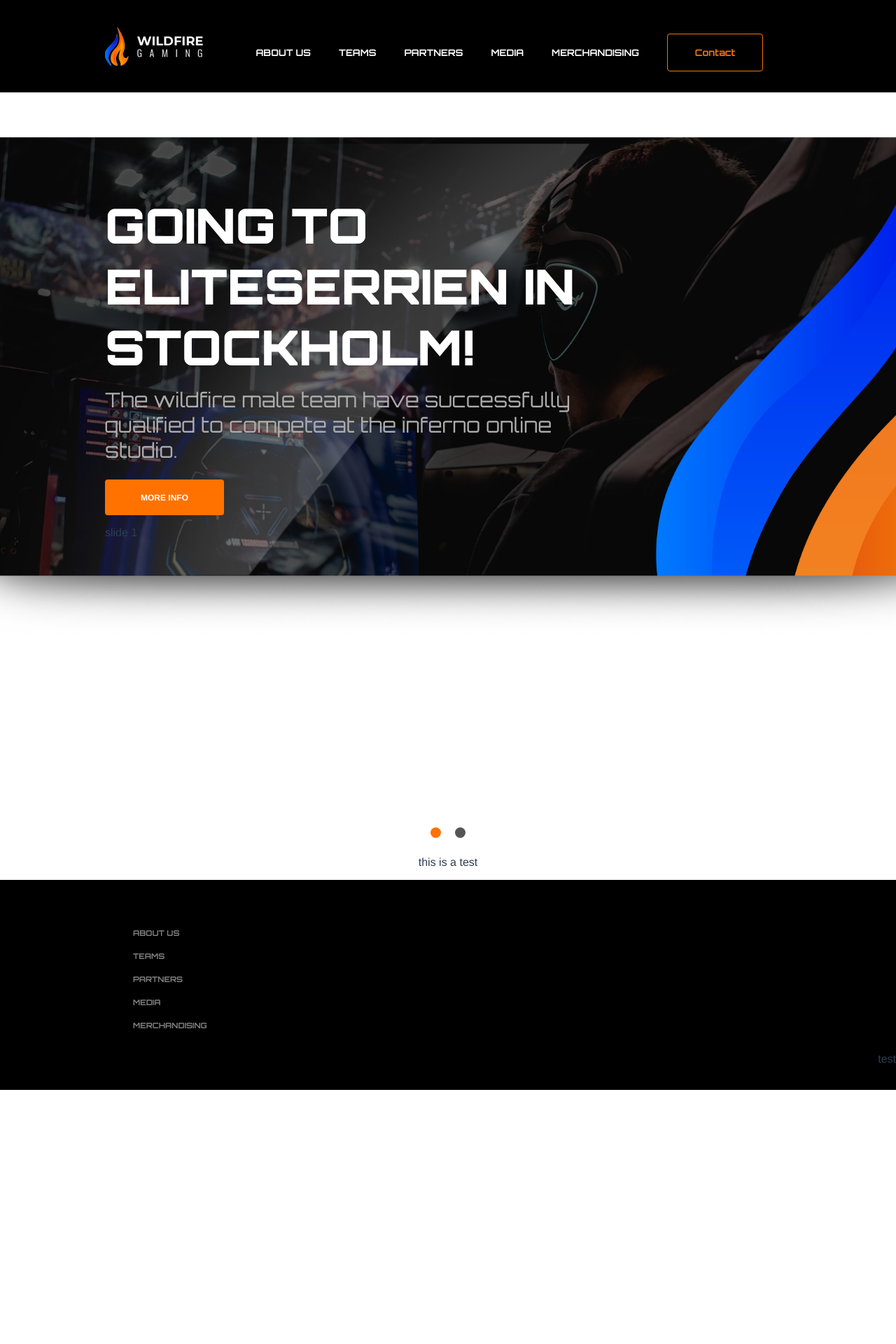
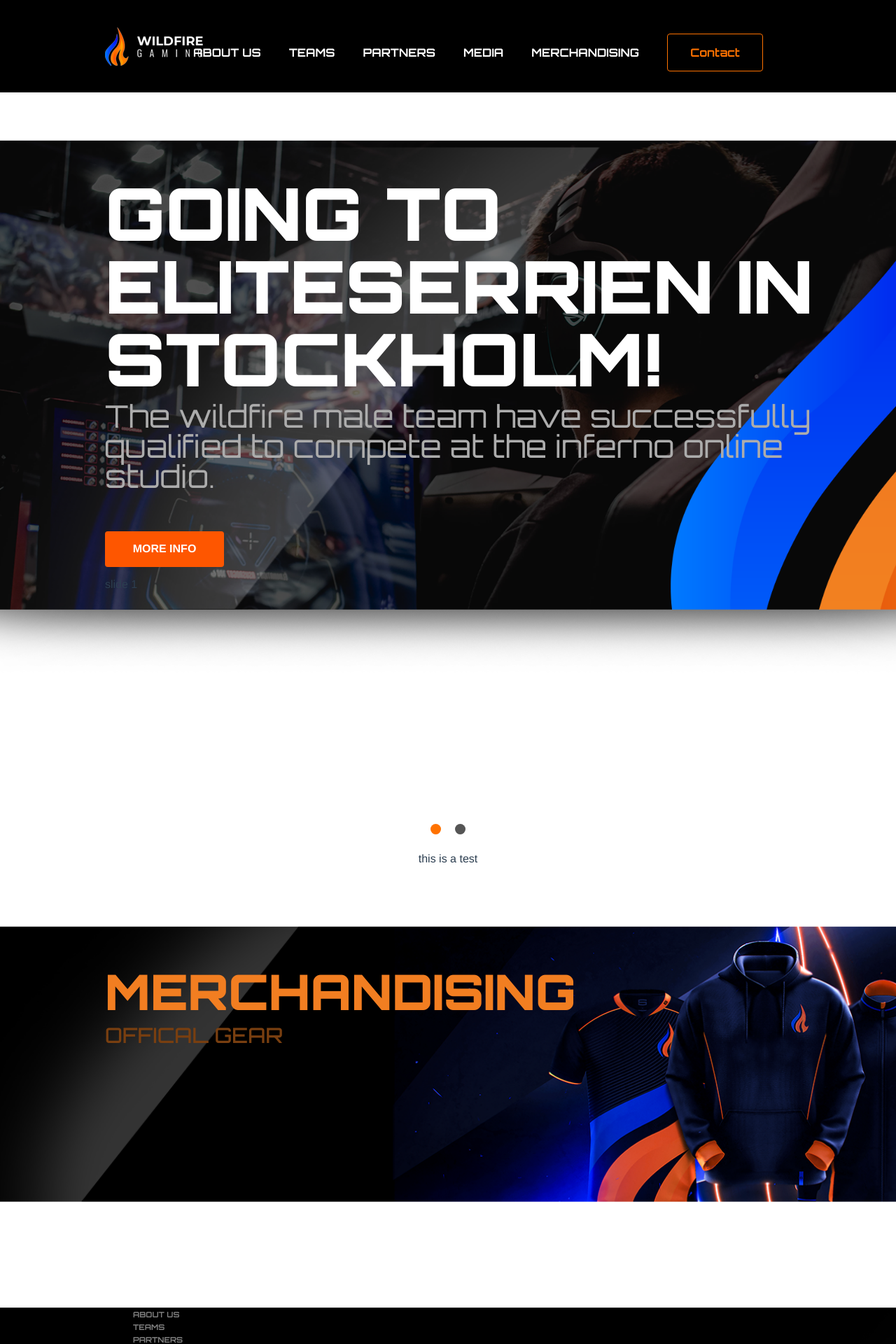
Before and after one commit to MaestroMediaGroupBV/wildfire.gg, a Vue app: page / in a window 1280 px wide. Shown: the top 1920 px of the page at 70% size. Before the commit the page ends 1557 px from the top, so only its background shows below. Built offline with nearby package versions, Linux system fonts and the light colour scheme.

Commit message:
Add updates

```diff
--- a/public/index.html
+++ b/public/index.html
@@ -1,15 +1,20 @@
 <!DOCTYPE html>
 <html lang="en">
   <head>
-    <meta charset="utf-8">
-    <meta http-equiv="X-UA-Compatible" content="IE=edge">
-    <meta name="viewport" content="width=device-width,initial-scale=1.0">
-    <link rel="icon" href="<%= BASE_URL %>favicon.ico">
-    <title>vue-sitefront</title>
+    <meta charset="utf-8" />
+    <meta http-equiv="X-UA-Compatible" content="IE=edge" />
+    <meta name="viewport" content="width=device-width,initial-scale=1.0" />
+    <link rel="icon" href="<%= BASE_URL %>favicon.ico" />
+    <title>
+      Wildfire - Get in the game - Join the legacy and build your talent
+    </title>
   </head>
   <body>
     <noscript>
-      <strong>We're sorry but vue-sitefront doesn't work properly without JavaScript enabled. Please enable it to continue.</strong>
+      <strong
+        >We're sorry but wildfire.gg doesn't work properly without JavaScript
+        enabled. Please enable it to continue.</strong
+      >
     </noscript>
     <div id="app"></div>
     <!-- built files will be auto injected -->
--- a/src/components/Footer.vue
+++ b/src/components/Footer.vue
@@ -37,10 +37,9 @@ export default {
 
 <style lang="scss" scoped>
 .footer {
-  background-color: black;
-
-  width: 100%;
-  height: 300px;
+  background-image: url("../assets/images/footer.png");
+  background-repeat: no-repeat;
+  height: 205px;
 }
 
 .footerNav {
@@ -53,7 +52,6 @@ export default {
   }
   ul li {
     list-style: none;
-    padding-bottom: 15px;
   }
 
   ul li a:hover {
@@ -65,6 +63,5 @@ export default {
   text-align: right;
 }
 .container {
-  padding-top: 50px;
 }
 </style>
--- a/src/components/HeroSlider.vue
+++ b/src/components/HeroSlider.vue
@@ -9,7 +9,7 @@
       pagination-active-color="#ff7200"
       pagination-color="#555555"
       paginationSize="15"
-      paginationPosition="bottom"
+      paginationPosition="bottom-overlay"
     >
       <slide class="slide">
         <div class="hero-container">
@@ -44,7 +44,7 @@ export default {
   background-position: center;
   background-repeat: no-repeat;
   background-image: url("../assets/images/slider.png");
-  height: 1000px;
+  height: 1070px;
 }
 
 .slide2 {
@@ -55,27 +55,28 @@ export default {
   height: 1000px;
 }
 .hero-container {
-  max-width: 1000px;
+  max-width: 1200px;
   text-align: left;
   padding-left: 150px;
-  padding-top: 100px;
+  padding-top: 50px;
 }
 .hero-title {
   @include heroTitle;
-  max-width: 700px;
-  margin-bottom: -10px;
+  max-width: 1100px;
 }
 
 .hero-sub-title {
   @include heroSubTitle;
-  max-width: 750px;
+  max-width: 1200px;
+  margin-top: -60px;
+  padding-bottom: 20px;
 }
 button {
   @include heroButton;
   width: 170px;
   height: 51px;
-  border: solid $orange 0px;
+  border: solid $hero-btn 0px;
   border-radius: 4px;
-  background-color: $orange;
+  background-color: $hero-btn;
 }
 </style>
--- /dev/null
+++ b/src/components/StoreBanner.vue
@@ -0,0 +1,40 @@
+<template>
+  <div>
+    <div class="store-banner">
+      <div class="store-container">
+        <div class="store-title">MERCHANDISING</div>
+        <div class="store-sub-title">OFFICAL GEAR</div>
+      </div>
+    </div>
+  </div>
+</template>
+
+<script>
+export default {
+  name: "StoreBanner"
+};
+</script>
+
+<style lang="scss" scoped>
+.store-banner {
+  background-size: cover;
+  background-position: center;
+  background-repeat: no-repeat;
+  background-image: url("../assets/images/store-banner.png");
+  height: 600px;
+}
+
+.store-container {
+  padding-top: 120px;
+  padding-left: 150px;
+  text-align: left;
+}
+
+.store-title {
+  @include storeTitle;
+}
+
+.store-sub-title {
+  @include storeSubTitle;
+}
+</style>
--- a/src/global-styles/colors.scss
+++ b/src/global-styles/colors.scss
@@ -10,3 +10,8 @@ $grey-pagenation: #555555;
 $orange-pagenation-active: #ff7200;
 
 $hero-sub-title: #acacac;
+$hero-btn: #fe5600;
+// Store banner/cta colors
+
+$orange-cta-title: #f27e21;
+$brown-cta-sub-title: #793f10;
--- a/src/global-styles/typography.scss
+++ b/src/global-styles/typography.scss
@@ -6,7 +6,7 @@
 }
 
 @mixin headerLink($color: $white) {
-  font-size: 13px;
+  font-size: 16px;
   font-family: "Orbitron", sans-serif;
   font-weight: 700;
   color: $color;
@@ -22,22 +22,40 @@
 // Hero
 
 @mixin heroTitle($color: $white) {
-  font-size: 69px;
+  font-size: 104px;
+  line-height: 104px;
   font-family: "Orbitron", sans-serif;
   font-weight: 900;
   color: $color;
 }
 
 @mixin heroSubTitle($color: $hero-sub-title) {
-  font-size: 29px;
+  font-size: 44px;
+  line-height: 43px;
   font-family: "Orbitron", sans-serif;
   font-weight: 400;
   color: $color;
 }
 
 @mixin heroButton($color: $white) {
-  font-size: 12px;
+  font-size: 16px;
   font-family: Helvetica, sans-serif;
   font-weight: 700;
   color: $color;
 }
+
+//Store Banner/CTA
+
+@mixin storeTitle($color: $orange-cta-title) {
+  font-size: 70px;
+  font-family: "Orbitron", sans-serif;
+  font-weight: 900;
+  color: $color;
+}
+
+@mixin storeSubTitle($color: $brown-cta-sub-title) {
+  font-size: 30px;
+  font-family: "Orbitron", sans-serif;
+  font-weight: 500;
+  color: $color;
+}
--- a/src/views/Home.vue
+++ b/src/views/Home.vue
@@ -2,7 +2,9 @@
   <div class="home">
     <Header/>
     <heroSlider/>
+
     <p>this is a test</p>
+    <StoreBanner/>
     <Footer/>
   </div>
 </template>
@@ -12,12 +14,14 @@
 import Footer from "@/components/Footer.vue";
 import Header from "@/components/Header.vue";
 import HeroSlider from "@/components/HeroSlider.vue";
+import StoreBanner from "@/components/StoreBanner.vue";
 
 export default {
   name: "home",
   components: {
     Header,
     HeroSlider,
+    StoreBanner,
     Footer
   }
 };
```
Also changed, not shown: src/assets/images/footer.png (added), src/assets/images/store-banner.png (added).
